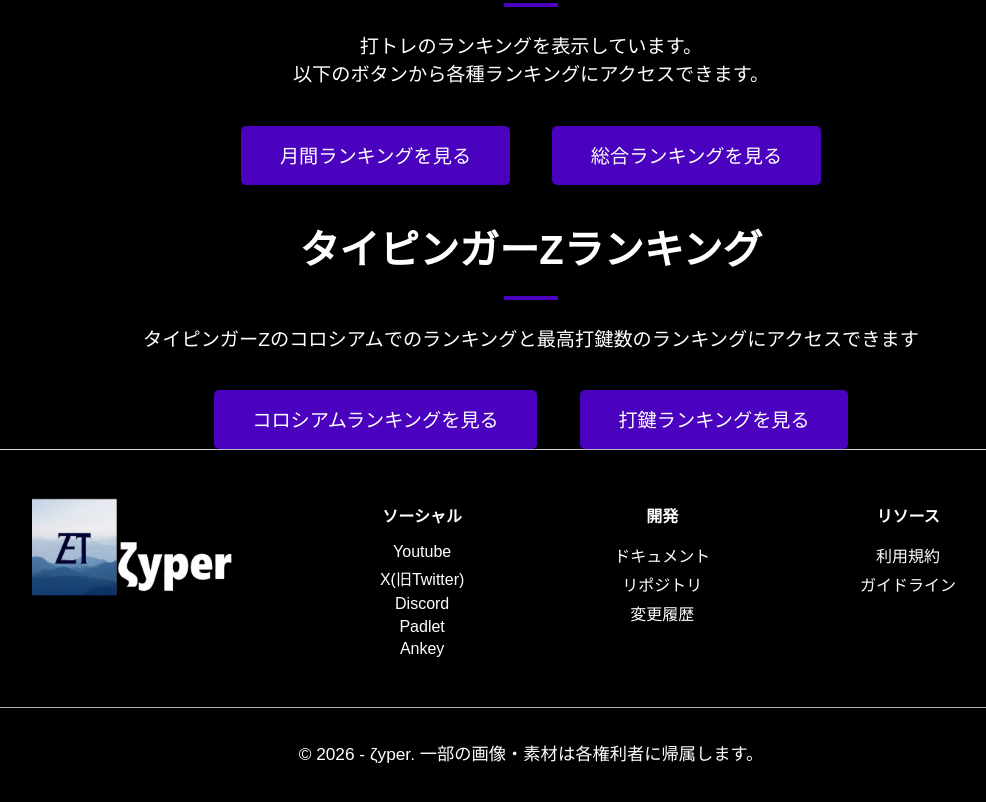
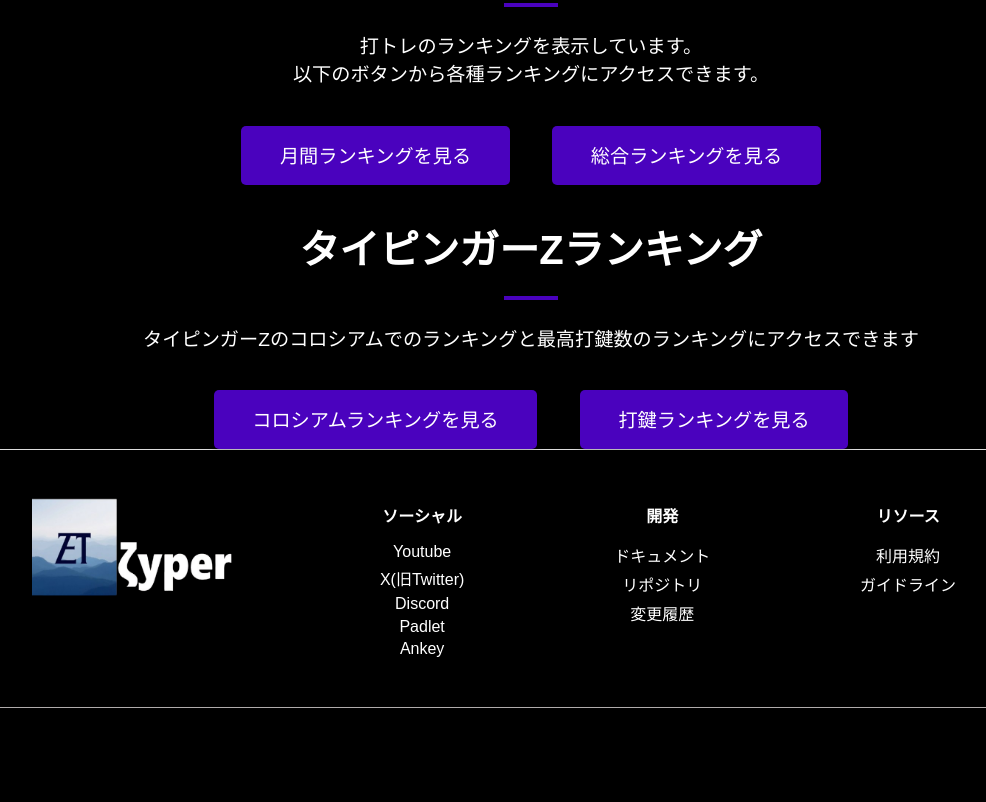
Before and after one commit to saijaku1/-yper, a plain HTML site: page ranking/index.html in a window 1280 px wide. Shown: the part 1000-1802 px from the top of the page, without its empty margins (109-1095 px from the left). Drawn offline with Linux system fonts and the light colour scheme.

Commit message:
Update index.html

```diff
--- a/ranking/index.html
+++ b/ranking/index.html
@@ -121,7 +121,7 @@
 
   <!-- コピーライト -->
   <div class="footer-bottom">
-    <p>© 2026 - ζyper. 一部の画像・素材は各権利者に帰属します。</p>
+    <p></p>
   </div>
 </footer>
 </main>
@@ -157,5 +157,6 @@
 });
 
 </script>
+    <script src="time.js"></script>
 </body>
 </html>
```
